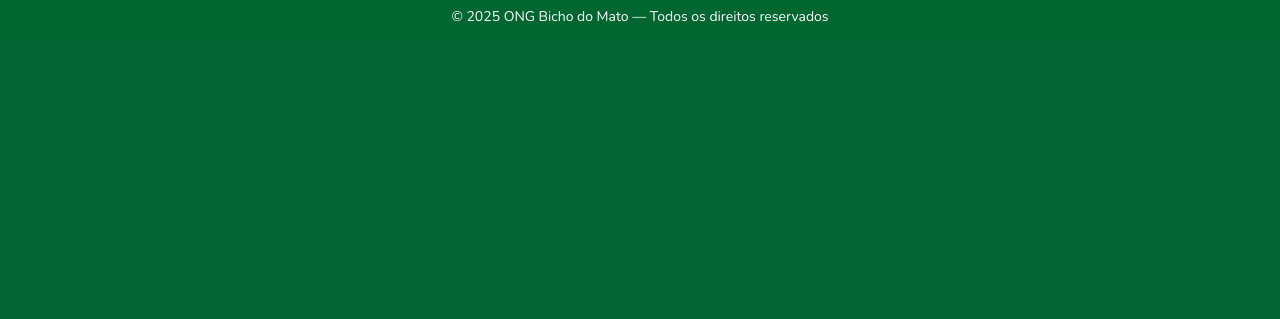
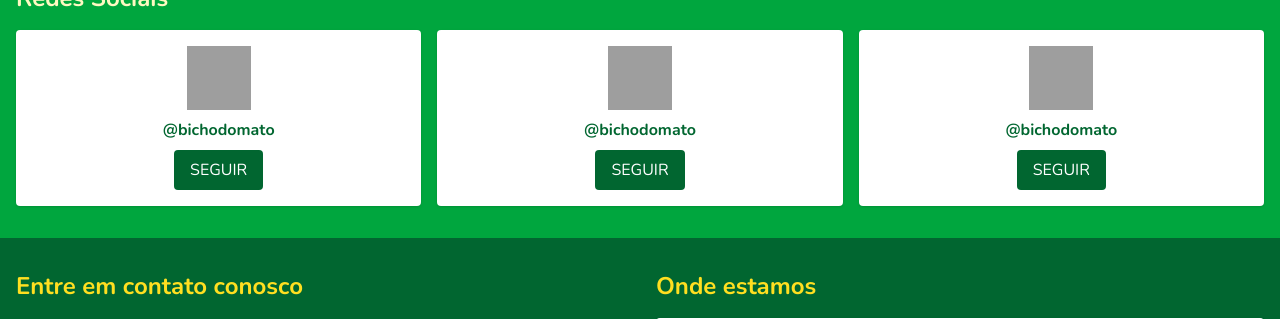
Before and after one commit to carloseduardorocha/bicho-do-mato-qaops, a Laravel app: template resources/views/home.blade.php in a window 1280 px wide. Shown: the part 1342-1661 px from the top of the page. Before the commit the page ends 1364 px from the top, so only its background shows below. Run offline with Laravel 12, Linux system fonts and the light colour scheme; the template is opened without the code that fills it, so the values that code supplies are empty; style sheets or scripts are compiled from the project's sources; parts of the project's set-up code (start-up, migrations or seed data) failed here and were passed over; grey boxes are pictures that could not be loaded.

Commit message:
ajustado a coisarada dos visuais Home, redes sociais, contato, rota news.index e início layout Notícias

```diff
--- a/app/Http/Controllers/HomeController.php
+++ b/app/Http/Controllers/HomeController.php
@@ -5,6 +5,7 @@ namespace App\Http\Controllers;
 use Illuminate\Http\Request;
 use App\Models\News;
 use App\Models\Testimonial;
+use App\Models\Partner;
 
 class HomeController extends Controller
 {
@@ -12,7 +13,8 @@ class HomeController extends Controller
     {
         $news = \App\Models\News::latest()->take(3)->get();
         $testimonials = \App\Models\Testimonial::latest()->get();
+        $partners = \App\Models\Partner::all();
 
-        return view('home', compact('news', 'testimonials'));
+        return view('home', compact('news', 'testimonials', 'partners'));
     }
 }
--- a/resources/views/home.blade.php
+++ b/resources/views/home.blade.php
@@ -6,23 +6,28 @@
 <div id="banner-home"></div>
 
 <section class="bg-green-900 py-8 px-4">
-  <h2 class="text-2xl font-bold text-yellow-400 mb-4">Notícias</h2>
+  <div class="bg-white rounded-lg shadow p-4">
+    <h2 class="text-2xl font-bold text-green-900 mb-4">Notícias</h2>
 
     <div class="grid grid-cols-1 md:grid-cols-3 gap-4">
       @forelse ($news as $item)
-      <div class="bg-white rounded shadow overflow-hidden">
+        <div class="bg-gray-100 rounded shadow overflow-hidden">
           @if($item->image)
             <img src="{{ asset('storage/' . $item->image) }}" alt="{{ $item->title }}" class="w-full h-48 object-cover">
           @endif
           <div class="p-4">
             <h3 class="text-lg font-semibold">{{ $item->title }}</h3>
             <p class="text-gray-700 text-sm">{{ Str::limit($item->description, 100) }}</p>
-          <a href="{{ route('news.show', $item->id) }}" class="text-green-800 font-bold mt-2 inline-block">Ver mais</a>
           </div>
         </div>
       @empty
-      <p class="text-white">Nenhuma notícia cadastrada no momento.</p>
+        <p class="text-gray-500">Nenhuma notícia cadastrada no momento.</p>
       @endforelse
+    </div>
+
+    <div class="text-center mt-4">
+      <a href="{{ route('news.index') }}" class="inline-block bg-green-800 text-white px-6 py-2 rounded hover:bg-green-900">Ver mais</a>
+    </div>
   </div>
 </section>
 
@@ -44,6 +49,75 @@
   </div>
 </section>
 
+<section class="bg-green-700 py-8 px-4">
+  <h2 class="text-2xl font-bold text-yellow-200 mb-4">Nossos Parceiros</h2>
+
+  <div class="grid grid-cols-1 md:grid-cols-3 gap-4">
+    @forelse ($partners as $partner)
+      <div class="bg-white rounded shadow p-4 text-center">
+        @if($partner->logo)
+          <img src="{{ asset('storage/' . $partner->logo) }}" alt="{{ $partner->name }}" class="w-24 h-24 mx-auto rounded mb-4">
+        @endif
+        <h3 class="text-lg font-semibold">{{ $partner->name }}</h3>
+        <p class="text-gray-700 text-sm mt-2">{{ $partner->cnpj }}</p>
+      </div>
+    @empty
+      <p class="text-white">Nenhum parceiro cadastrado no momento.</p>
+    @endforelse
+  </div>
+</section>
+
+<section class="bg-green-600 py-8 px-4">
+  <h2 class="text-2xl font-bold text-yellow-100 mb-4">Redes Sociais</h2>
+
+  <div class="grid grid-cols-1 md:grid-cols-3 gap-4 text-center">
+    <div class="bg-white rounded shadow p-4">
+      <img src="{{ asset('images/header/icons/icon-instagram.png') }}" alt="Instagram" class="w-16 h-16 mx-auto mb-2">
+      <p class="text-green-800 font-bold">@bichodomato</p>
+      <a href="#" class="mt-2 inline-block bg-green-800 text-white px-4 py-2 rounded hover:bg-green-900">SEGUIR</a>
+    </div>
+
+    <div class="bg-white rounded shadow p-4">
+      <img src="{{ asset('images/header/icons/icon-facebook.svg') }}" alt="Facebook" class="w-16 h-16 mx-auto mb-2">
+      <p class="text-green-800 font-bold">@bichodomato</p>
+      <a href="#" class="mt-2 inline-block bg-green-800 text-white px-4 py-2 rounded hover:bg-green-900">SEGUIR</a>
+    </div>
+
+    <div class="bg-white rounded shadow p-4">
+      <img src="{{ asset('images/header/icons/icon-tiktok.png') }}" alt="TikTok" class="w-16 h-16 mx-auto mb-2">
+      <p class="text-green-800 font-bold">@bichodomato</p>
+      <a href="#" class="mt-2 inline-block bg-green-800 text-white px-4 py-2 rounded hover:bg-green-900">SEGUIR</a>
+    </div>
+  </div>
+</section>
+
+<section class="bg-green-800 py-8 px-4">
+  <div class="grid grid-cols-1 md:grid-cols-2 gap-8">
+    <div>
+      <h2 class="text-2xl font-bold text-yellow-300 mb-4">Entre em contato conosco</h2>
+      <p class="text-white mb-2"><i class="fas fa-phone"></i> (55) 90000-0000 | 3600-0000</p>
+      <p class="text-white mb-2"><i class="fas fa-globe"></i> bichodomato.org</p>
+      <p class="text-white mb-2"><i class="fas fa-envelope"></i> ong@bichodomato.org</p>
+    </div>
+    <div>
+      <h2 class="text-2xl font-bold text-yellow-300 mb-4">Onde estamos</h2>
+      <div class="relative bg-white rounded shadow p-4">
+        <img src="{{ asset('images/home/map-home.png') }}" alt="Mapa localização" class="w-full rounded">
+        <a href="https://wa.me/559900000000" target="_blank" class="absolute bottom-4 right-4">
+          <img src="{{ asset('images/header/icons/icon-whatsapp.png') }}" alt="WhatsApp" class="w-16 h-16">
+        </a>
+      </div>
+    </div>
+  </div>
+</section>
+
+<footer class="bg-green-900 py-6 px-4 text-center text-white">
+  <p class="mb-2">Endereço: Rua Exemplo, 123 - Cidade/UF</p>
+  <p class="mb-2">WhatsApp: (55) 99999-9999</p>
+  <p class="mb-4">Email: contato@bichodomato.org</p>
+  <p class="text-sm">&copy; {{ date('Y') }} Bicho do Mato. Todos os direitos reservados.</p>
+</footer>
+
 @endsection
 
 @vite('resources/js/blade-vue.ts')
--- a/routes/web.php
+++ b/routes/web.php
@@ -18,6 +18,7 @@ Route::middleware([TrackPageViews::class])->group(function () {
     Route::get('/institucional', [PageController::class, 'about'])->name('institucional');
     Route::get('/depoimentos', [TestimonialController::class, 'index'])->name('depoimentos');
     Route::get('/noticias', [NewsController::class, 'index'])->name('noticias');
+    Route::get('/noticias', [NewsController::class, 'index'])->name('news.index');
     Route::get('/parceiros', [PartnerController::class, 'index'])->name('parceiros');
     Route::get('/adote', [AdocaoController::class, 'index'])->name('adote');
     Route::get('/noticias/{news}', [NewsController::class, 'show'])->name('news.show');
```
Lines whose indentation alone changed are shown as unchanged.
